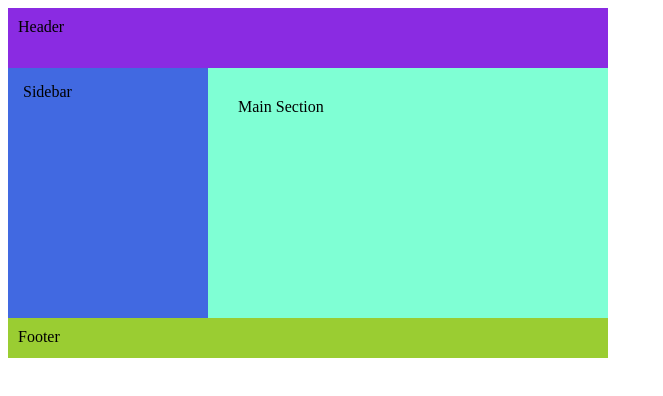
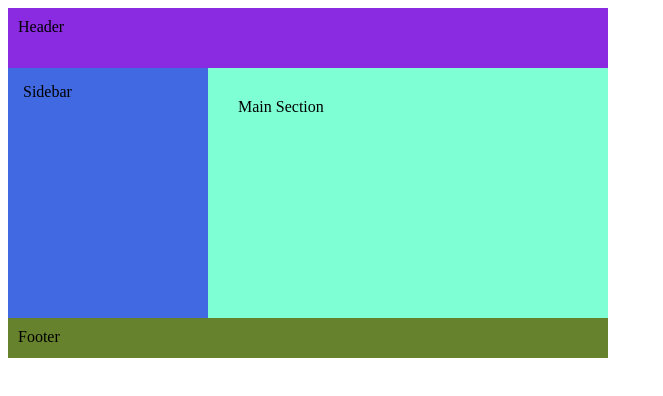
Before and after one commit to vaishnavijha12/Assignmentt, a plain HTML site: page grid1.html in a window 1280 px wide. Shown: the whole page, without its empty margins (0-663 px from the left). Drawn offline with Linux system fonts and the light colour scheme.

Commit message:
css in grid1.css

```diff
--- a/grid1.css
+++ b/grid1.css
@@ -24,7 +24,7 @@
     grid-area: sidebar;
 }
 .footer{
-    background-color: yellowgreen;
+    background-color: rgb(102, 130, 45);
     padding: 10px;
     grid-area: footer;
 }
```
